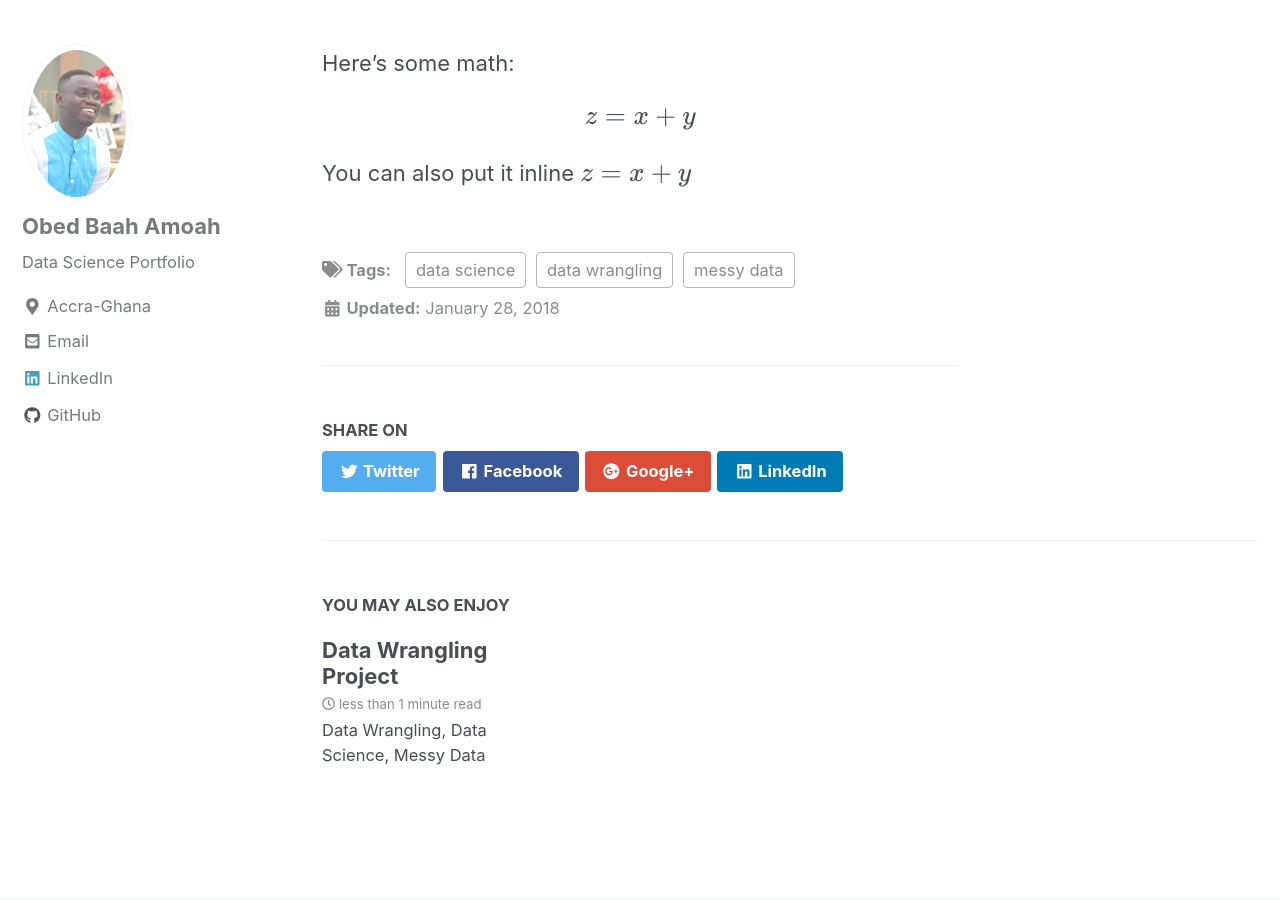
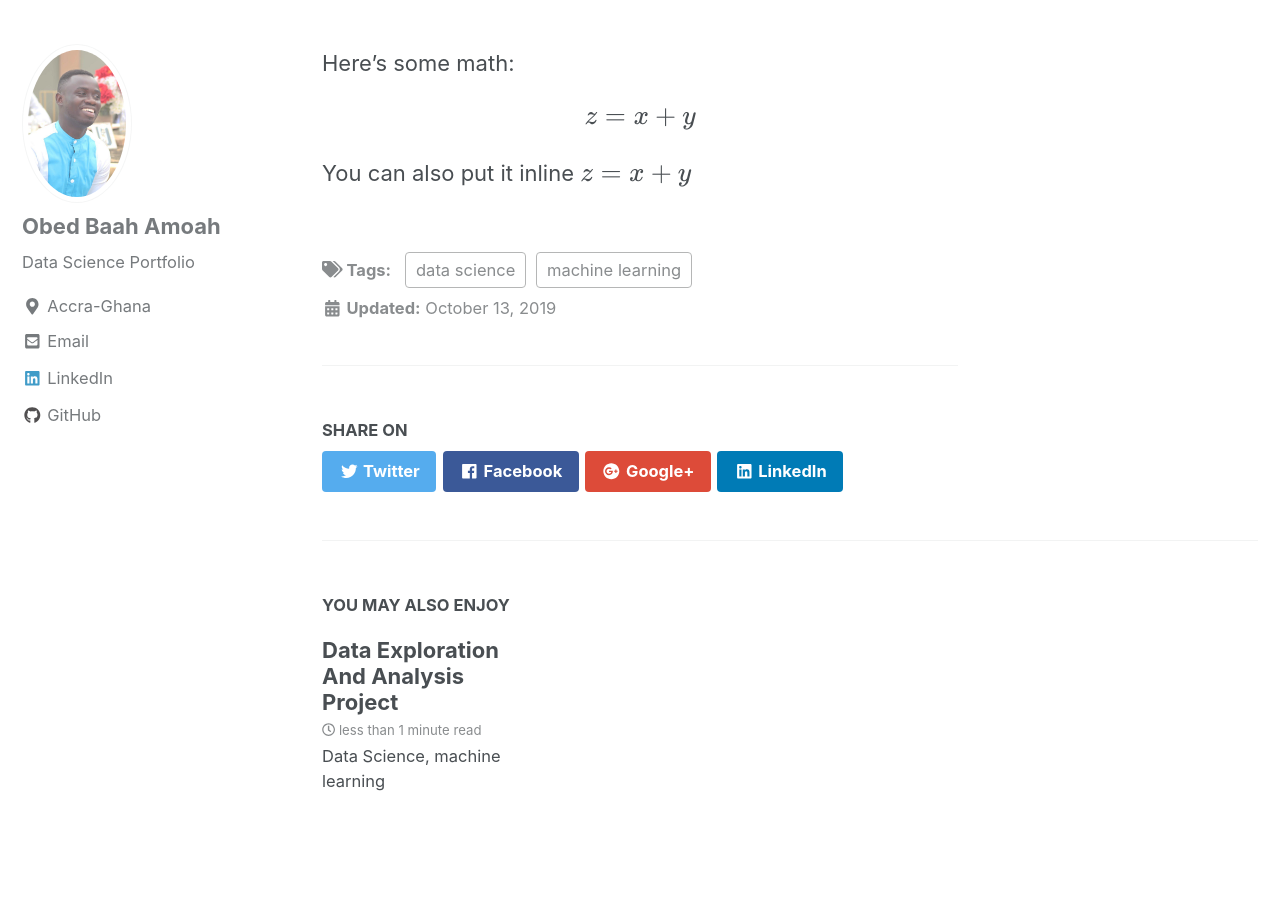
Before and after one commit to ObedAmoah/ObedAmoah.github.io, a Jekyll site: the page built from _posts/2019-10-13-EDA.md, in a window 1280 px wide and 900 px high, scrolled down 2676 px. Built offline with Jekyll 4.4.1, drawn with Linux system fonts in a browser that asks for light colours; nearby versions of some CDN libraries; formulas are drawn with MathJax 3; some of the changed text lies outside the part shown.

Commit message:
new github

```diff
--- a/_posts/2018-01-28-perceptron.md
+++ b/_posts/2019-10-13-EDA.md
@@ -1,14 +1,14 @@
 ---
-title: "Data Wrangling Project"
-date: 2018-01-28
-tags: [data wrangling, data science, messy data]
+title: "Data Exploration And Analysis Project"
+date: 2019-10-13
+tags: [data science, machine learning]
 header:
   image: "/images/perceptron/percept.jpg"
-excerpt: "Data Wrangling, Data Science, Messy Data"
+excerpt: "Data Science, machine learning"
 mathjax: "true"
 ---
 
-# H1 Heading
+# Exploratory Data Analysis
 
 ## H2 Heading
 
```
